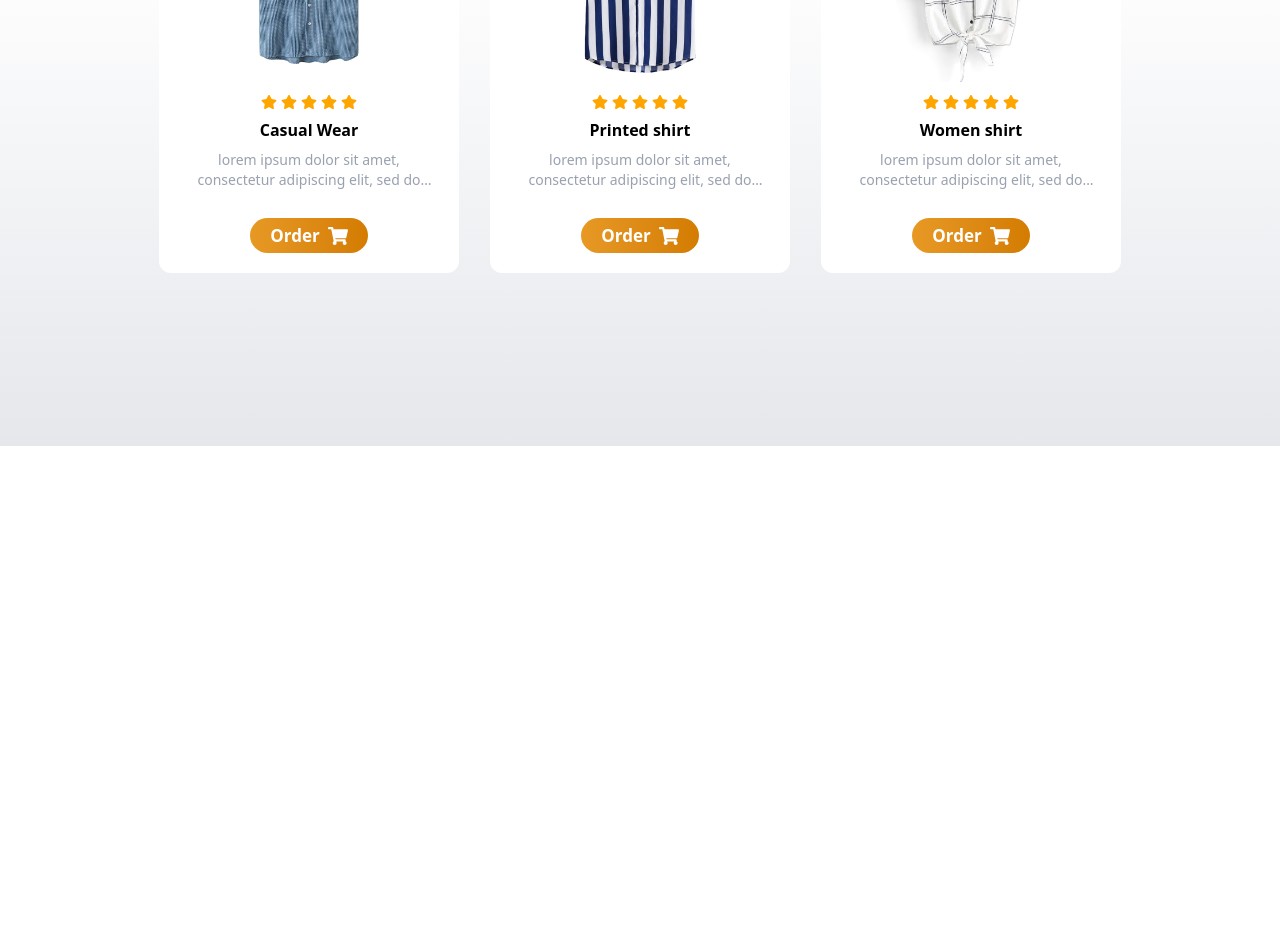
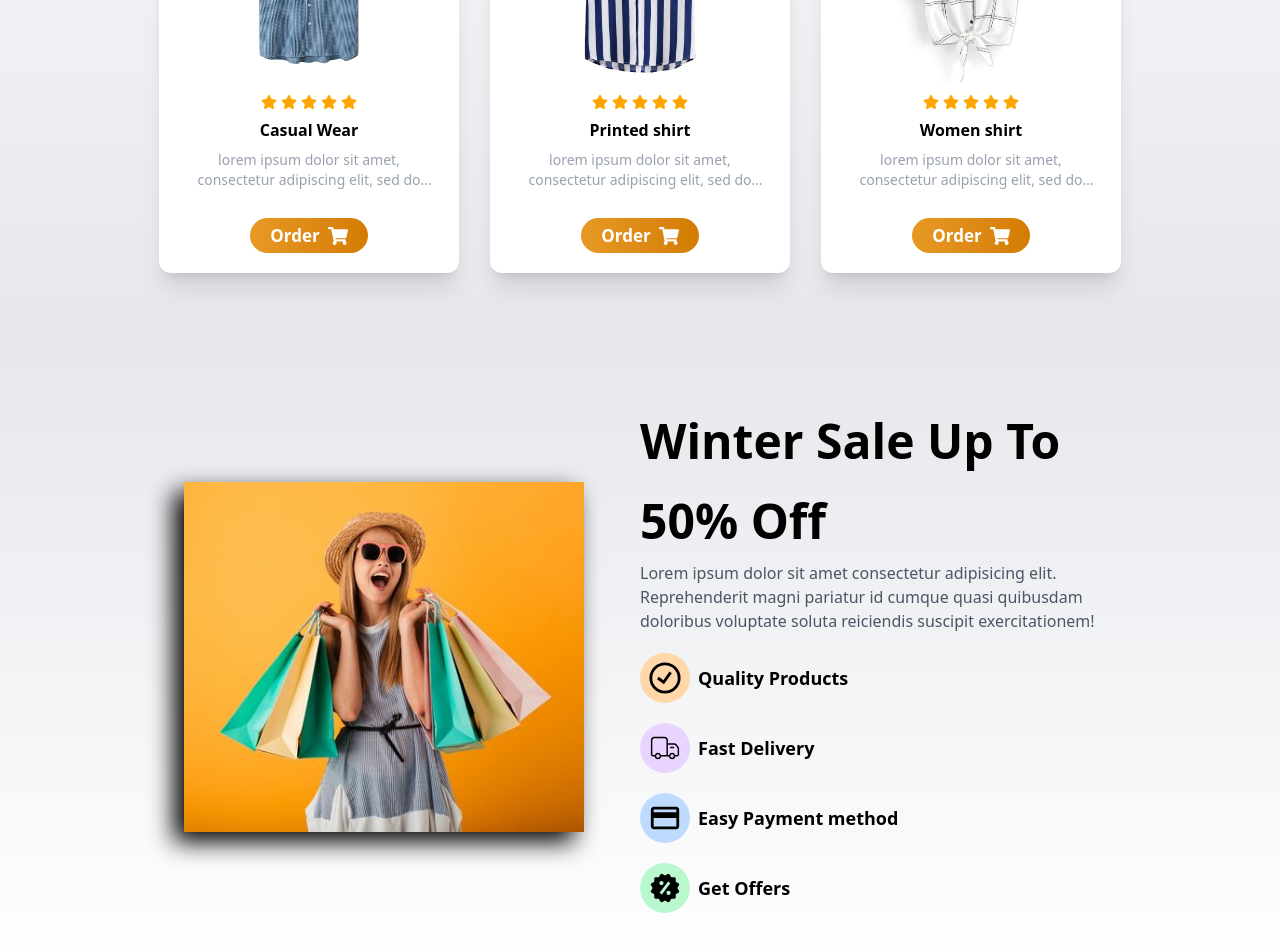
Before and after one commit to saba-ramezani/Clothing-Store, a React (Vite) app: page / in a window 1280 px wide. Shown: the part 1694-2646 px from the top of the page. Before the commit the page ends 2140 px from the top, so only its background shows below. Built offline with nearby package versions, Linux system fonts and the light colour scheme.

Commit message:
added banner section

```diff
--- a/src/App.jsx
+++ b/src/App.jsx
@@ -1,5 +1,4 @@
-import { Navbar, Hero, Products } from './components'
-import TopProducts from './components/TopProducts/TopProducts'
+import { Navbar, Hero, Products, TopProducts, Banner } from './components'
 
 const App = () => {
   return (
@@ -8,6 +7,7 @@ const App = () => {
       <Hero />
       <Products />
       <TopProducts />
+      <Banner />
     </div>
   )
 }
--- /dev/null
+++ b/src/components/Banner/Banner.jsx
@@ -0,0 +1,44 @@
+import { womenImg2 } from "../../assets"
+import { CiDeliveryTruck } from "react-icons/ci";
+import { MdOutlinePayment } from "react-icons/md";
+import { BiSolidOffer } from "react-icons/bi";
+import { GrStatusGood } from "react-icons/gr";
+
+
+
+
+const Banner = () => {
+  return (
+    <div className="bg-gradient-to-t from-white to-gray-200">
+      <div className="w-[80%] mx-[10%] flex py-16 justify-between items-center">
+        <div className="flex-1/2">
+          <img src={womenImg2} alt="" className="max-w-[400px] h-[350px] w-full mx-auto drop-shadow-[-10px_10px_12px_rgba(0,0,0,1)] object-cover" />
+        </div>
+        <div className="flex-1/2">
+          <h1 className="font-bold text-5xl leading-20">Winter Sale Up To 50% Off</h1>
+          <p className="text-gray-600">Lorem ipsum dolor sit amet consectetur adipisicing elit. Reprehenderit magni pariatur id cumque quasi quibusdam doloribus voluptate soluta reiciendis suscipit exercitationem!</p>
+          <div className="flex flex-col mt-5 gap-5">
+            <div className="flex items-center gap-2">
+              <GrStatusGood size={50} className="bg-orange-200 p-2 rounded-full" />
+              <p className="font-semibold text-lg">Quality Products</p>
+            </div>
+            <div className="flex items-center gap-2">
+              <CiDeliveryTruck size={50} className="bg-purple-200 p-2 rounded-full" />
+              <p className="font-semibold text-lg">Fast Delivery</p>
+            </div>
+            <div className="flex items-center gap-2">
+              <MdOutlinePayment size={50} className="bg-blue-200 p-2 rounded-full" />
+              <p className="font-semibold text-lg">Easy Payment method</p>
+            </div>
+            <div className="flex items-center gap-2">
+              <BiSolidOffer size={50} className="bg-green-200 p-2 rounded-full" />
+              <p className="font-semibold text-lg">Get Offers</p>
+            </div>
+          </div>
+        </div>
+      </div>
+    </div>
+  )
+}
+
+export default Banner
--- a/src/components/TopProducts/TopProducts.jsx
+++ b/src/components/TopProducts/TopProducts.jsx
@@ -6,7 +6,7 @@ import { FaShoppingCart } from "react-icons/fa";
 
 const TopProducts = () => {
   return (
-    <div className='relative flex flex-col my-16'>
+    <div className='flex flex-col py-16 bg-gradient-to-b from-white to-gray-200'>
       <div className='flex justify-center items-start flex-col my-10 mx-[10%] w-[80%]'>
         <h6 className='text-md text-amber-800 font-medium'>Trending Products</h6>
         <h1 className='font-bold text-5xl leading-18'>Top Rated Products</h1>
@@ -17,7 +17,6 @@ const TopProducts = () => {
           <TopProductCard product={topProduct} key={topProduct.id} />
         )) }
       </div>
-      <div className='absolute top-[50%] -z-10 w-full h-[500px] bg-gradient-to-b from-white to-gray-200' />
     </div>
   )
 }
@@ -25,7 +24,7 @@ const TopProducts = () => {
 
 const TopProductCard = ({product}) => {
   return(
-    <div className='flex flex-col space-y-3 bg-white max-w-[300px] rounded-xl p-5 justify-end items-center'>
+    <div className='flex shadow-xl flex-col space-y-3 bg-white max-w-[300px] rounded-xl p-5 justify-end items-center'>
       <img className='h-[220px] w-[150px] object-cover rounded-md' src={product.img} alt="" />
       <div className='flex flex-col gap-2 items-center'>
         <div className='flex items-center gap-1 font-semibold'>
--- a/src/components/index.js
+++ b/src/components/index.js
@@ -1,3 +1,5 @@
 export {default as Navbar} from './Navbar/Navbar'
 export {default as Hero} from './Hero/Hero'
 export {default as Products} from './Products/Products'
+export {default as TopProducts} from './TopProducts/TopProducts'
+export {default as Banner} from './Banner/Banner'
```
